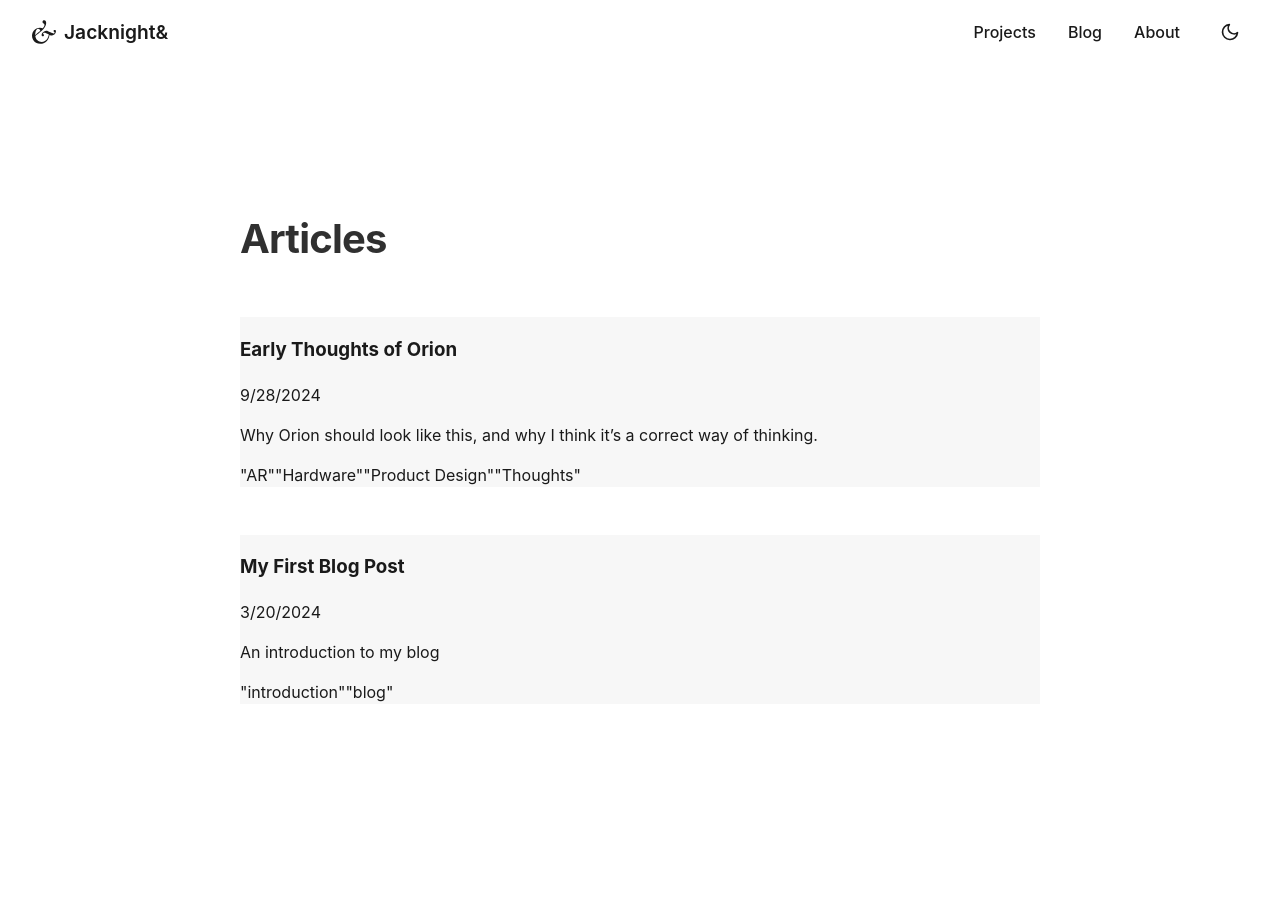
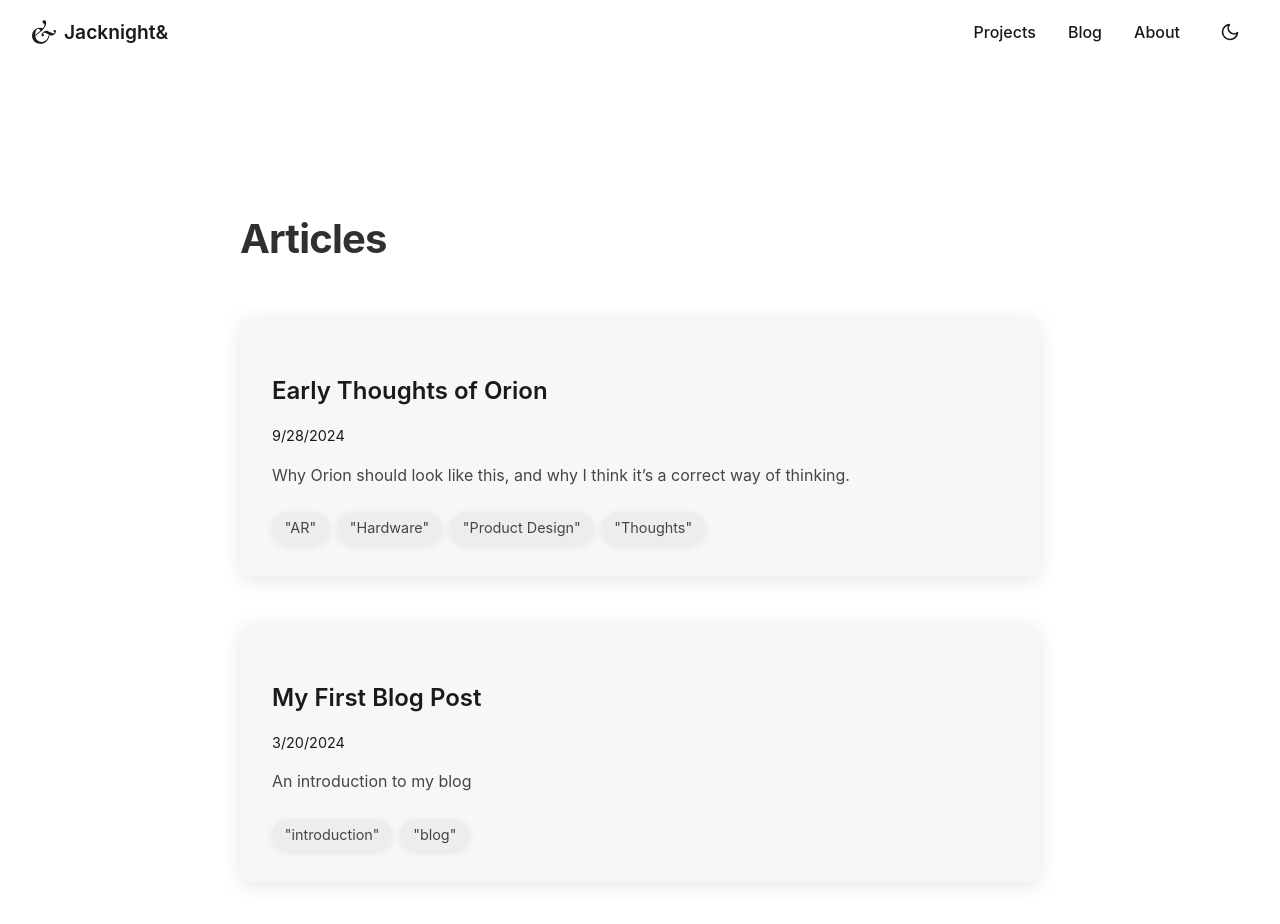
Before and after one commit to Will-JacKnight/jacknight-personal-site, a React (Vite) app: page /blog in a window 1280 px wide. Shown: the top 924 px of the page. Built offline with nearby package versions, Linux system fonts and the light colour scheme.

Commit message:
reuse card component

```diff
--- /dev/null
+++ b/src/components/Card.jsx
@@ -0,0 +1,28 @@
+import { Link } from 'react-router-dom';
+import '../styles/Card.css';
+
+function Card({ title, description, tags, date, link, isExternal = false }) {
+  const CardWrapper = isExternal ? 'a' : Link;
+  const cardProps = isExternal ? { href: link, target: "_blank", rel: "noopener noreferrer" } : { to: link };
+
+  return (
+    <article className="card">
+      <CardWrapper {...cardProps} className="card-link">
+        <h3 className="card-title">{title}</h3>
+        {date && (
+          <p className="card-date">{date}</p>
+        )}
+        <p className="card-description">{description}</p>
+        {tags && (
+          <div className="card-tags">
+            {tags.map(tag => (
+              <span key={tag} className="card-tag">{tag}</span>
+            ))}
+          </div>
+        )}
+      </CardWrapper>
+    </article>
+  );
+}
+
+export default Card;
--- a/src/components/Projects.jsx
+++ b/src/components/Projects.jsx
@@ -1,4 +1,5 @@
 import '../styles/Projects.css';
+import Card from './Card';
 
 function Projects() {
   const projects = [
@@ -22,26 +23,14 @@ function Projects() {
         <h2 className="section-title">Projects</h2>
         <div className="projects-grid">
           {projects.map((project, index) => (
-            <div key={index} className="project-card">
-              <h3 className="project-title">{project.title}</h3>
-              <p className="project-description">{project.description}</p>
-              <div className="project-tags">
-                {project.tags.map((tag, tagIndex) => (
-                  <span key={tagIndex} className="project-tag">{tag}</span>
-                ))}
-              </div>
-              <a href={project.link} className="project-link">
-                Learn More
-                <svg viewBox="0 0 24 24" width="16" height="16">
-                  <path d="M5 12h14M12 5l7 7-7 7"
-                        fill="none"
-                        stroke="currentColor"
-                        strokeWidth="2"
-                        strokeLinecap="round"
-                        strokeLinejoin="round"/>
-                </svg>
-              </a>
-            </div>
+            <Card
+              key={index}
+              title={project.title}
+              description={project.description}
+              tags={project.tags}
+              link={project.link}
+              isExternal={true}
+            />
           ))}
         </div>
       </div>
--- a/src/pages/Blog.jsx
+++ b/src/pages/Blog.jsx
@@ -2,6 +2,7 @@ import React, { useState, useEffect } from 'react';
 import { Link } from 'react-router-dom';
 import '../styles/Blog.css';
 import '../styles/shared.css';
+import Card from '../components/Card';
 
 // Simple front matter parser for the browser
 const parseFrontMatter = (content) => {
@@ -126,20 +127,14 @@ const Blog = () => {
         <h2 className="section-title">Articles</h2>
         <div className="blog-posts">
           {posts.map((post) => (
-            <article key={post.slug} className="card">
-              <Link to={`/blog/${post.slug}`} className="blog-link">
-                <h3 className="card-title">{post.title}</h3>
-                <p className="post-date">{post.date.toLocaleDateString()}</p>
-                <p className="card-description">{post.description}</p>
-                {post.tags && (
-                  <div className="card-tags">
-                    {post.tags.map(tag => (
-                      <span key={tag} className="card-tag">{tag}</span>
-                    ))}
-                  </div>
-                )}
-              </Link>
-            </article>
+            <Card
+              key={post.slug}
+              title={post.title}
+              description={post.description}
+              date={post.date.toLocaleDateString()}
+              tags={post.tags}
+              link={`/blog/${post.slug}`}
+            />
           ))}
         </div>
       </div>
--- /dev/null
+++ b/src/styles/Card.css
@@ -0,0 +1,64 @@
+.card {
+  background: var(--card-bg);
+  border-radius: 12px;
+  padding: 2rem;
+  transition: transform 0.3s ease, background-color 0.3s ease, box-shadow 0.3s ease;
+  display: flex;
+  flex-direction: column;
+  height: 100%;
+  box-shadow: 0 4px 20px var(--shadow-color);
+}
+
+.card:hover {
+  transform: translateY(-5px);
+  background: var(--card-hover);
+  box-shadow: 0 8px 30px var(--shadow-color);
+}
+
+.card-link {
+  text-decoration: none;
+  color: inherit;
+  display: block;
+  height: 100%;
+}
+
+.card-title {
+  font-size: 1.5em;
+  margin-bottom: 1rem;
+  font-weight: 600;
+  color: var(--text-primary);
+}
+
+.card-date {
+  font-size: 0.9em;
+  color: var(--text-secondary);
+  margin-bottom: 1rem;
+}
+
+.card-description {
+  margin-bottom: 1.5rem;
+  line-height: 1.6;
+  opacity: 0.8;
+  flex-grow: 1;
+}
+
+.card-tags {
+  display: flex;
+  flex-wrap: wrap;
+  gap: 0.5rem;
+}
+
+.card-tag {
+  background: var(--tag-bg);
+  padding: 0.3rem 0.8rem;
+  border-radius: 20px;
+  font-size: 0.9em;
+  opacity: 0.8;
+  box-shadow: 0 2px 8px var(--shadow-color);
+  transition: transform 0.2s ease, box-shadow 0.2s ease;
+}
+
+.card-tag:hover {
+  transform: translateY(-2px);
+  box-shadow: 0 4px 12px var(--shadow-color);
+}
```
